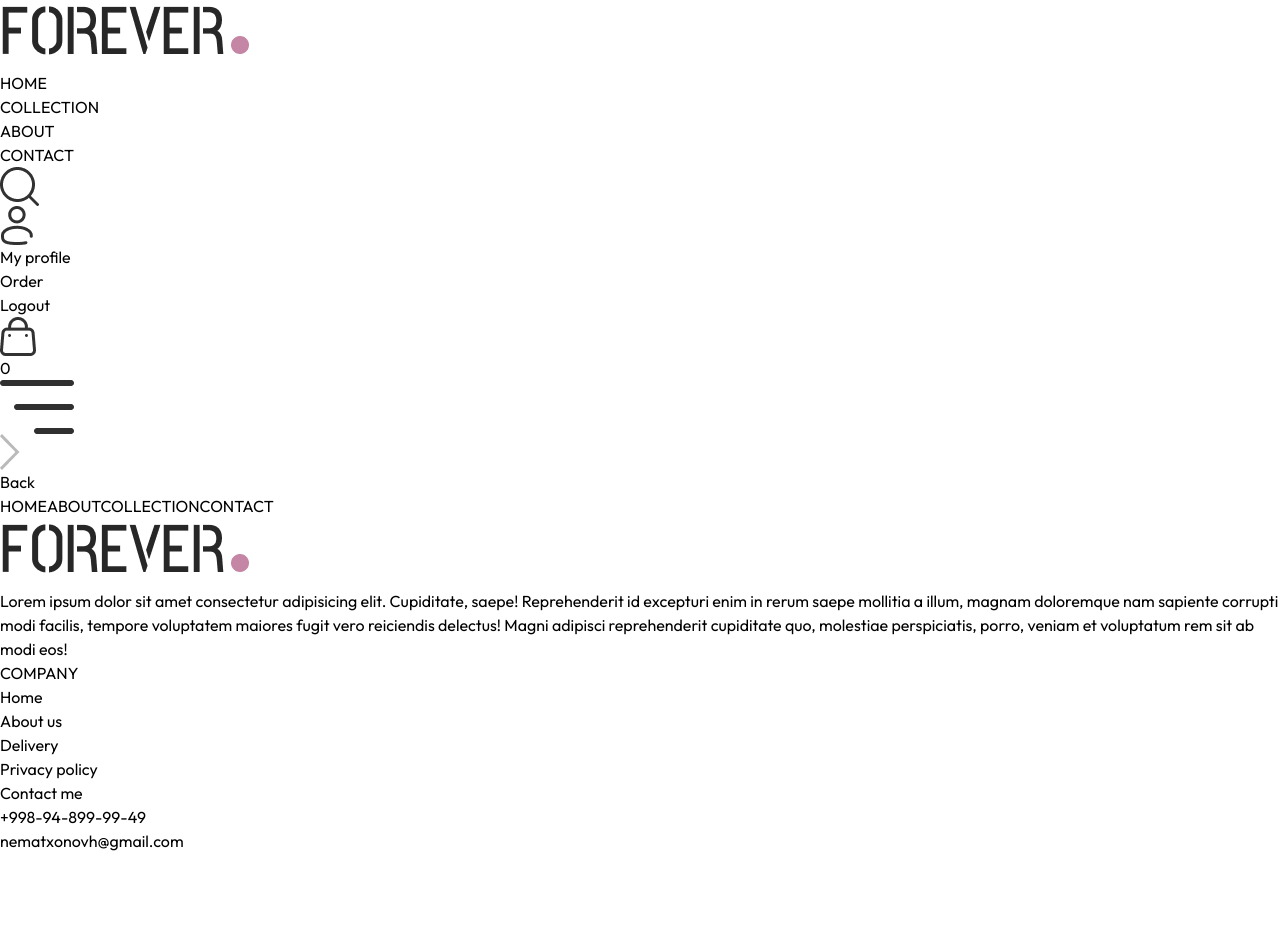
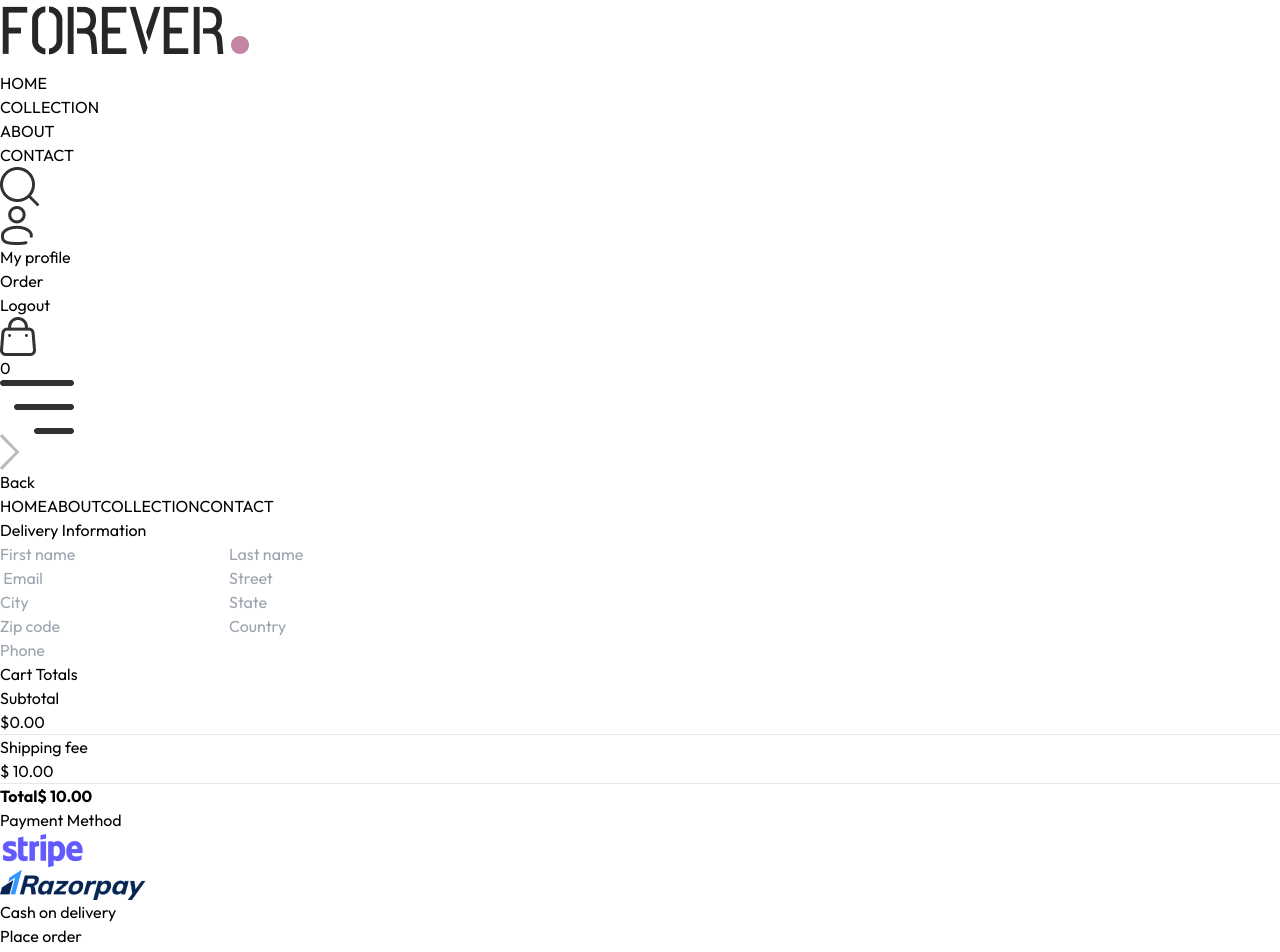
Before and after one commit to khoji-7/e-commers, a React (Vite) app: page /place-order in a window 1280 px wide. Shown: the top 952 px of the page. Before the commit the page ends 853 px from the top, so only its background shows below. Built offline with nearby package versions, Linux system fonts and the light colour scheme.

Commit message:
finish place order

```diff
--- a/src/pages/PlaceOrder.jsx
+++ b/src/pages/PlaceOrder.jsx
@@ -1,11 +1,110 @@
-import React from 'react'
+import React, { useContext, useState } from "react";
+import Title from "../components/Title";
+import CartTotal from "../components/CartTotal";
+import { assets } from "../assets/frontend_assets/assets";
+import { ShopContext } from "../context/ShopContext";
 
 const PlaceOrder = () => {
-  return (
-    <div className='flex flex-col sm:flex-row justify-between gap-4 pt-5 sm:pt-14 min-h-[80vh] border-t'>
 
-    </div>
-  )
-}
 
-export default PlaceOrder
+
+    const [method, setMethod] = useState('cod');
+    const {navigate} = useContext(ShopContext);
+
+
+
+
+    return (
+        <div className="flex flex-col sm:flex-row justify-between gap-4 pt-5 sm:pt-14 min-h-[80vh] border-t">
+            {/* ------------------left side--------------- */}
+            <div className="flex flex-col gap-4 w-full sm:max-w-[480px]">
+                <div className="text-xl sm:text-2xl my-3">
+                    <Title text1={"Delivery"} text2={"Information"} />
+                </div>
+
+                <div className="flex gap-3">
+                    <input
+                        type="text"
+                        placeholder="First name"
+                        className="border border-gray-300 rounded py-1.5 px-3.5 w-full"
+                    />
+                    <input
+                        type="text"
+                        placeholder="Last name"
+                        className="border border-gray-300 rounded py-1.5 px-3.5 w-full"
+                    />
+                </div>
+                <input type="email" placeholder=' Email' className='border border-gray-300 rounded py-1.5 px-3.5 w-full'/>
+                <input type="text" placeholder='Street ' className='border border-gray-300 rounded py-1.5 px-3.5 w-full'/>
+                <div className="flex gap-3">
+                    <input
+                        type="text"
+                        placeholder="City"
+                        className="border border-gray-300 rounded py-1.5 px-3.5 w-full"
+                    />
+                    <input
+                        type="text"
+                        placeholder="State"
+                        className="border border-gray-300 rounded py-1.5 px-3.5 w-full"
+                    />
+                </div>
+                <div className="flex gap-3">
+                    <input
+                        type="number"
+                        placeholder="Zip code"
+                        className="border border-gray-300 rounded py-1.5 px-3.5 w-full"
+                    />
+                    <input
+                        type="text"
+                        placeholder="Country"
+                        className="border border-gray-300 rounded py-1.5 px-3.5 w-full"
+                    />
+                </div>
+                <input
+                        type="phone"
+                        placeholder="Phone"
+                        className="border border-gray-300 rounded py-1.5 px-3.5 w-full"
+                    />
+            </div>
+            {/* ----------- right -------- */}
+            <div className="mt-8">
+                <div className="mt-8 min-w-80">
+                    <CartTotal/>
+                </div>
+                <div className="mt-12">
+                    <Title text1={"Payment"} text2={"Method"}/>
+
+                    {/* ------------- */}
+                    <div className="flex gap-3 flex-col lg:flex-row">
+                        <div onClick={()=> setMethod("stripe")} className="flex items-center gap-3 border p-2 px-3 cursor-pointer ">
+                            <p className={`min-w-3.5 h-3.5 border rounded-full  ${method === "stripe" ? "bg-green-400" : ""}`}>
+                            </p>
+                            <img src={assets.stripe_logo} className="h-5 mx-4 " alt="" />
+
+                        </div>
+                        <div onClick={()=> setMethod("razor")} className="flex items-center gap-3 border p-2 px-3 cursor-pointer ">
+                            <p className={`min-w-3.5 h-3.5 border rounded-full ${method === "razor" ? "bg-green-400" : ""}`}>
+                            </p>
+                            <img src={assets.razorpay_logo} className="h-5 mx-4 " alt="" />
+                        </div>
+                        <div onClick={()=> setMethod("cod")} className="flex items-center gap-3 border p-2 px-3 cursor-pointer ">
+                            <p className={`min-w-3.5 h-3.5 border rounded-full ${method === "cod" ? "bg-green-400" : ""}`}>
+                            </p>
+                            <p className="text-gray-500 text-sm font-medium mx-4">
+                              Cash on delivery
+                            </p>
+                        </div>
+                    </div>
+
+                    <div className="w-full text-end mt-8">
+                        <button onClick={()=> navigate("/order")} className="bg-black text-white px-16 py-3">
+                            Place order
+                        </button>
+                    </div>
+                </div>
+            </div>
+        </div>
+    );
+};
+
+export default PlaceOrder;
```
